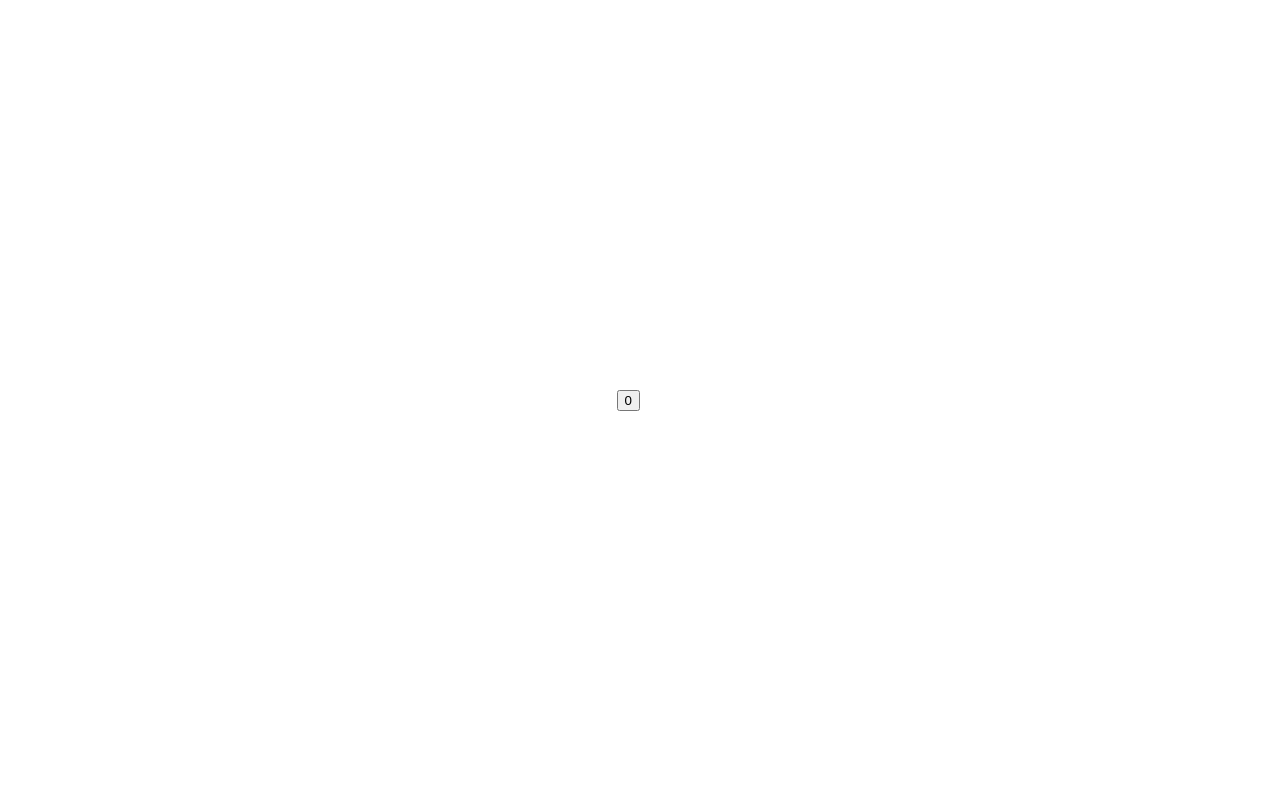
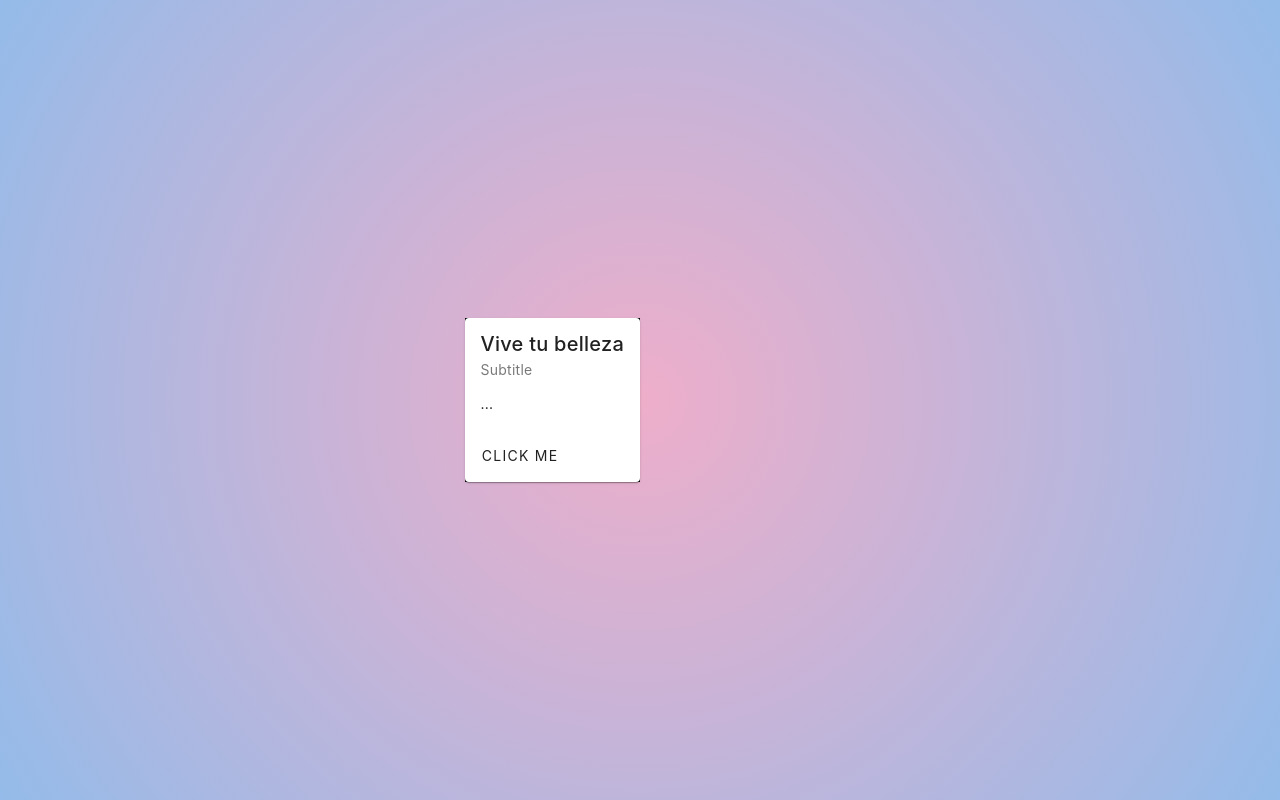
Before and after one commit to ivanreveco/ali-c.c, a Vue app: page / in a window 1280 px wide. Built offline with nearby package versions, Linux system fonts and the light colour scheme.

Commit message:
implementacion de vuetify

```diff
--- a/package.json
+++ b/package.json
@@ -9,9 +9,12 @@
     "preview": "vite preview"
   },
   "dependencies": {
-    "vue": "^3.3.11"
+    "bootstrap": "^5.3.2",
+    "vue": "^3.3.11",
+    "vuetify": "^3.4.9"
   },
   "devDependencies": {
+    "@mdi/font": "^7.4.47",
     "@vitejs/plugin-vue": "^4.5.2",
     "vite": "^5.0.10"
   }
--- a/src/App.vue
+++ b/src/App.vue
@@ -1,8 +1,27 @@
 <script setup>
-import { ref } from 'vue'
-const contador = ref(0)
+import Card from '@/Components/Card.vue'
+
 </script>
 
-<template>
-  <button>{{contador}}</button>
+<template >
+  <div class="container-card">
+    <Card ></Card>
+  </div>
+
 </template>
+
+<style>
+ body{
+  background: rgb(238,174,202);
+  background: radial-gradient(circle, rgba(238,174,202,1) 0%, rgba(148,187,233,1) 100%);
+ }
+ .container-card{
+  position: relative;
+  align-items: center;
+  justify-content: center;
+  align-content: center;
+  display: flex;
+  background-color: black;
+
+ }
+</style>
--- /dev/null
+++ b/src/Components/Card.vue
@@ -0,0 +1,14 @@
+<script setup>
+
+</script>
+
+<template>
+    <v-card  width="auto" title="Vive tu belleza"subtitle="Subtitle" text="...">
+        <v-card-actions>
+            <v-btn>click me</v-btn>
+        </v-card-actions>
+    </v-card>
+</template>
+<style>
+
+</style>
--- a/src/main.js
+++ b/src/main.js
@@ -1,6 +1,24 @@
 import './assets/main.css'
-
 import { createApp } from 'vue'
 import App from './App.vue'
 
-createApp(App).mount('#app')
+//vuetify
+import 'vuetify/styles'
+import '@mdi/font/css/materialdesignicons.css'
+import { createVuetify } from 'vuetify'
+import * as components from 'vuetify/components'
+import * as directives from 'vuetify/directives'
+
+const vuetify = createVuetify({
+    components,
+    directives,
+})
+const app = createApp(App)
+app.use(vuetify)
+app.mount('#app')
+
+export default createVuetify({
+    icons: {
+      defaultSet: 'mdi', // This is already the default value - only for display purposes
+    },
+  })
```
Also changed, not shown: 1 other file (tests, documents, lock files or other folders).
